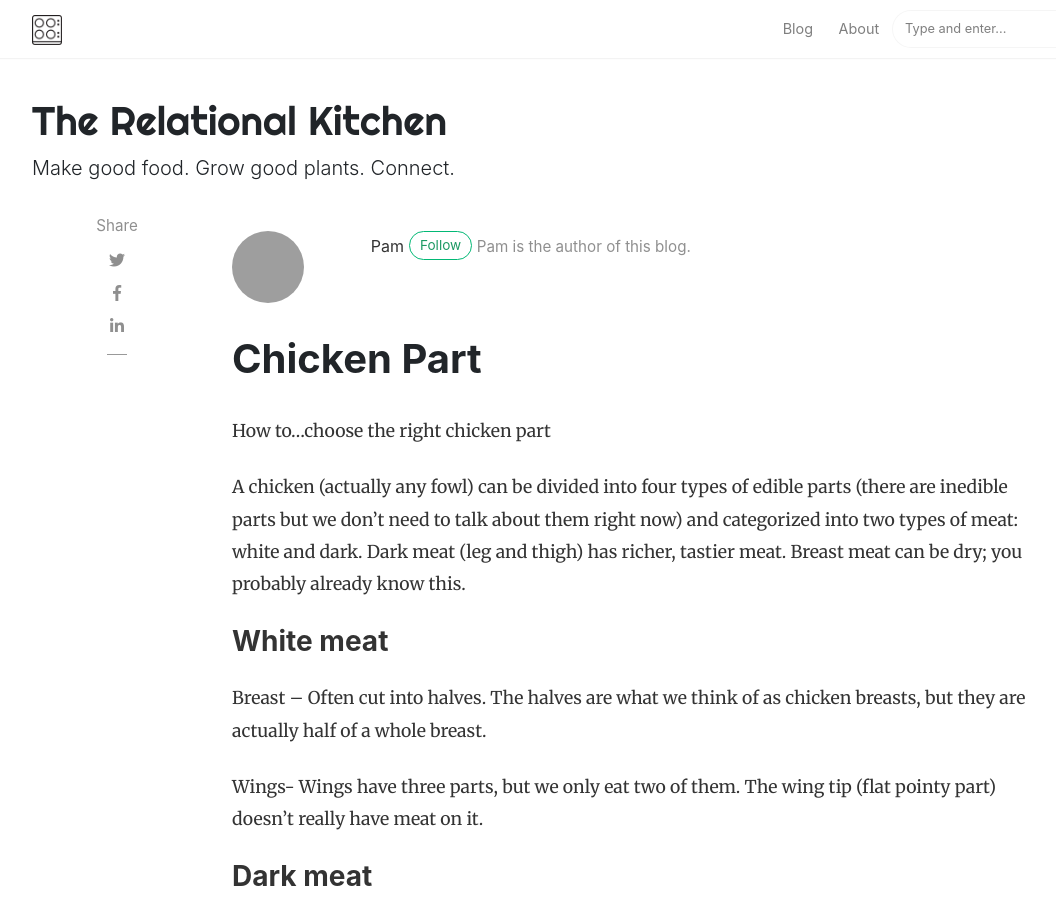
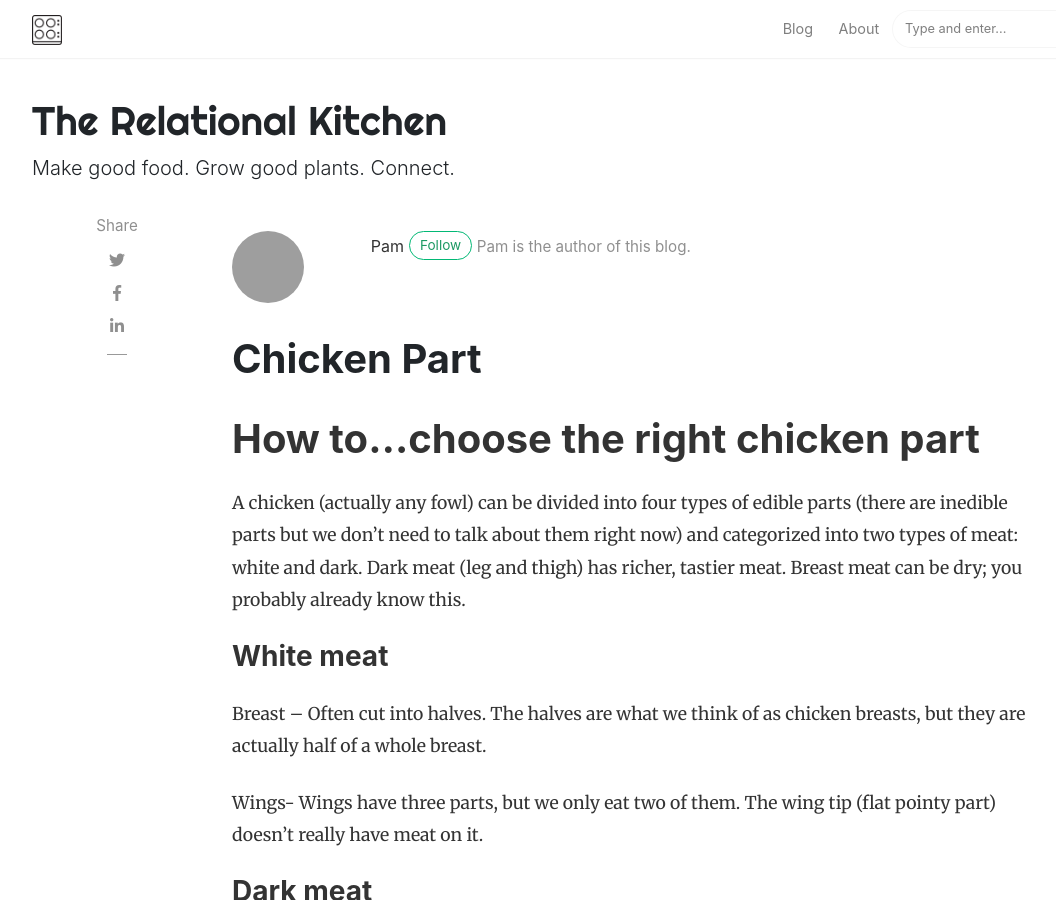
Before and after one commit to pknielski/pknielski.github.io, a Jekyll site: the page built from _posts/2019-04-10-chicken-part.md, in a window 1280 px wide and 900 px high. Shown: the whole window, without its empty margins (53-1109 px from the left). Built offline with Jekyll 4.4.1, drawn with Linux system fonts in a browser that asks for light colours; nearby versions of some CDN libraries; comment, search, counter and statistics services are not loaded; grey boxes are pictures that could not be loaded.

```diff
--- a/_posts/2019-04-10-chicken-part.md
+++ b/_posts/2019-04-10-chicken-part.md
@@ -8,7 +8,7 @@ image: null
 featured: false
 hidden: false
 ---
-How to…choose the right chicken part
+# How to…choose the right chicken part
 
 A chicken (actually any fowl) can be divided into four types of edible parts (there are inedible parts but we don’t need to talk about them right now) and categorized into two types of meat: white and dark. Dark meat (leg and thigh) has richer, tastier meat.  Breast meat can be dry; you probably already know this.
 
```
